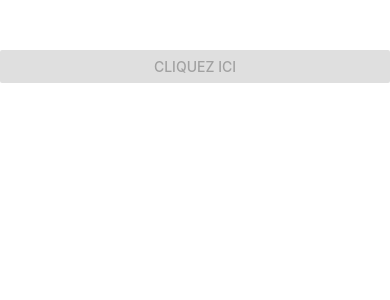
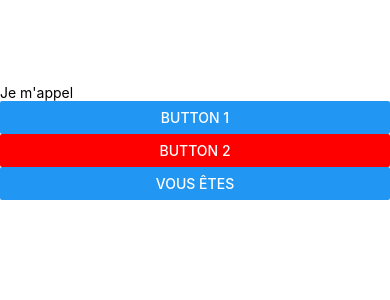
Before and after one commit to cem-sucu/exo1-react-native, a React Native app: screen / in a window 390 px wide. Shown: the top 300 px of the page. Built offline with nearby package versions, Linux system fonts and the light colour scheme.

Commit message:
modifiez le state via un evenement onPress

```diff
--- a/App.js
+++ b/App.js
@@ -1,27 +1,42 @@
-import React from "react";
+import React, { useState } from "react";
 import { View, Text, StyleSheet, Button } from "react-native";
 
 export default function App() {
+    const [text, setText] = useState(" ");
+
+    const [text2, setText2] = useState(" ");
+    const handlePress = () => {
+        setText2("bravo tu a cliqué sur le button 2");
+    };
+
+    const [name, setName] = useState("Je m'appel");
+    const handlePress2 = (arg) => {
+        setName(`Je m'appel ${arg}`);
+    };
     return (
         <View style={styles.wrapper}>
+            <Text>{text}</Text>
+            <Text>{text2}</Text>
+            <Text>{name}</Text>
             <Button
-                title="cliquez ici"
+                title="button 1"
+                onPress={() => setText("bravo tu a cliqué sur le button 1")}
+            ></Button>
+            <Button
+                onPress={handlePress}
+                title="button 2"
                 color="red"
                 accessibilityLabel="lire plus.."
-                disabled
-            />
+            ></Button>
+            <Button
+                title="Vous êtes"
+                onPress={() => handlePress2("Cem")}
+            ></Button>
         </View>
     );
 }
 
 const styles = StyleSheet.create({
-    container: {
-        color: "red",
-        marginTop: 50,
-        flexDirection: "row",
-        fontSize: 12,
-        fontWeight: "bold",
-    },
     wrapper: {
         marginTop: 50,
         fontSize: 20,
```
